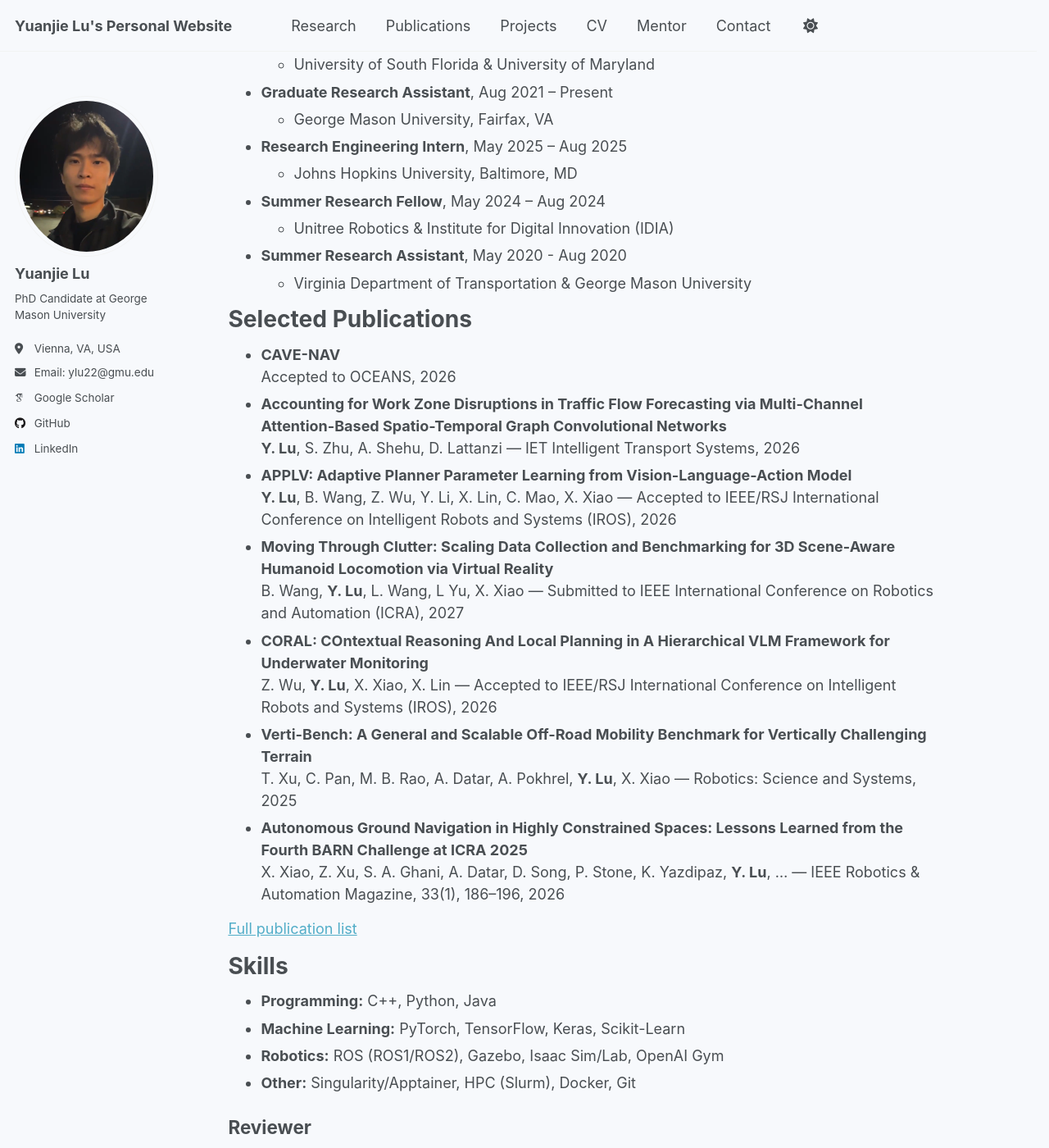
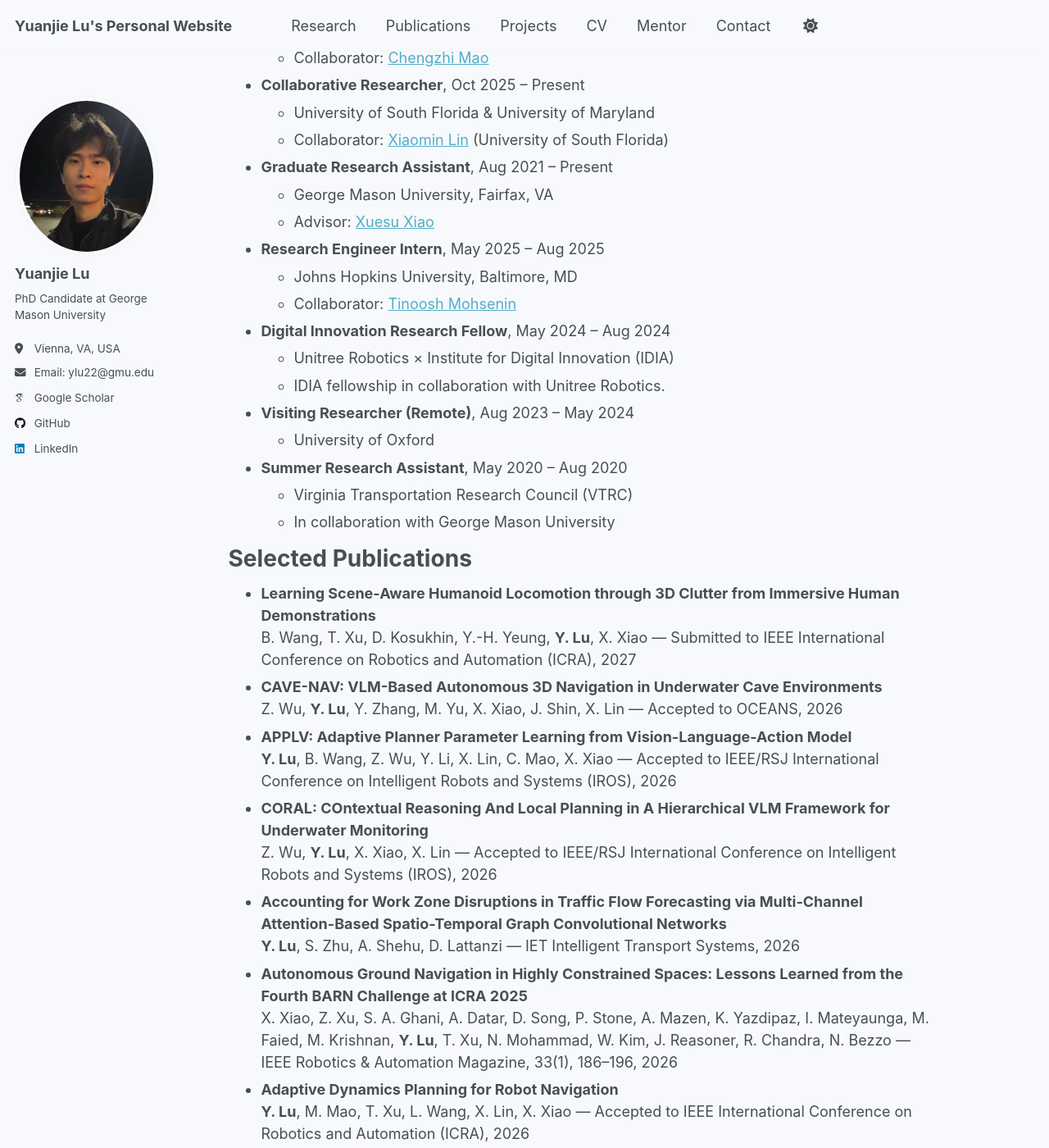
Before and after one commit to yuanjielu-64/yuanjielu-64.github.io, a Jekyll site: the page built from _pages/cv.md, in a window 1280 px wide and 1400 px high, scrolled down 627 px. Shown: the whole window at 82% size. Built offline with Jekyll 4.4.1, drawn with Linux system fonts in a browser that asks for light colours; some web fonts are replaced; a script that is not in the unit is left out; some of the changed text lies outside the part shown.

Commit message:
Publish approved CV and synchronized two-page PDF

```diff
--- a/_pages/cv.md
+++ b/_pages/cv.md
@@ -11,56 +11,72 @@ author_profile: true
 
 Education
 ======
-* **Ph.D. in Computer Science**, George Mason University, Fairfax, VA, USA (Aug 2021 – Present)
+* **Ph.D. in Computer Science**, George Mason University (Aug 2021 – Present)
   * Expected Graduation: Spring 2027
-  * Advisor: [Prof. Xuesu Xiao](https://cs.gmu.edu/~xiao/)
-  * Research Focus:
-    * Foundation Models for Embodied AI: LLM/VLM-based reasoning, planning, and adaptation for autonomous robots
-    * World Models for Embodied Intelligence: Learning predictive representations of the physical world for action-conditioned prediction, planning, and control
-    * Deep Reinforcement Learning for Robot Control: Adaptive and hierarchical control, policy learning, and sim-to-real transfer
-    * Machine Learning-Augmented Motion Planning: Integrating learned models, planning memory, and classical planners for efficient, executable motion
+  * Advisor: [Prof. Xuesu Xiao](https://people.cs.gmu.edu/~xiao/)
 
 * **M.S. in Computer Science**, George Mason University (Aug 2019 – May 2021)
+  * Advisors: Dr. David Lattanzi and Dr. Amarda Shehu
 
 Research & Work Experience
 ======
+* **Collaborative Researcher**, May 2026 – Present
+  * Microsoft Research Asia
+  * Collaborators: [Dongsheng Li](https://www.microsoft.com/en-us/research/people/dongsli/) and [Dongqi Han](https://www.microsoft.com/en-us/research/people/dongqihan/)
+
+* **Research Intern**, May 2026 – Aug 2026
+  * Microsoft Research Asia
+  * Collaborators: [Dongsheng Li](https://www.microsoft.com/en-us/research/people/dongsli/) and [Dongqi Han](https://www.microsoft.com/en-us/research/people/dongqihan/)
+
+* **Collaborative Researcher**, Jan 2026 – Present
+  * Rutgers University
+  * Collaborator: [Chengzhi Mao](https://chengzhi-mao.github.io/)
+
 * **Collaborative Researcher**, Oct 2025 – Present
   * University of South Florida & University of Maryland
+  * Collaborator: [Xiaomin Lin](https://xiaominlin.github.io/) (University of South Florida)
 
 * **Graduate Research Assistant**, Aug 2021 – Present
   * George Mason University, Fairfax, VA
+  * Advisor: [Xuesu Xiao](https://people.cs.gmu.edu/~xiao/)
 
-* **Research Engineering Intern**, May 2025 – Aug 2025
+* **Research Engineer Intern**, May 2025 – Aug 2025
   * Johns Hopkins University, Baltimore, MD
+  * Collaborator: [Tinoosh Mohsenin](https://eehpc.ece.jhu.edu/tinoosh-mohsenin/)
 
-* **Summer Research Fellow**, May 2024 – Aug 2024
-  * Unitree Robotics & Institute for Digital Innovation (IDIA)
+* **Digital Innovation Research Fellow**, May 2024 – Aug 2024
+  * Unitree Robotics × Institute for Digital Innovation (IDIA)
+  * IDIA fellowship in collaboration with Unitree Robotics.
 
-* **Summer Research Assistant**, May 2020 - Aug 2020
-  * Virginia Department of Transportation & George Mason University
+* **Visiting Researcher (Remote)**, Aug 2023 – May 2024
+  * University of Oxford
+
+* **Summer Research Assistant**, May 2020 – Aug 2020
+  * Virginia Transportation Research Council (VTRC)
+  * In collaboration with George Mason University
 
 Selected Publications
 ======
-* **CAVE-NAV**<br>
-  Accepted to OCEANS, 2026
+* **Learning Scene-Aware Humanoid Locomotion through 3D Clutter from Immersive Human Demonstrations**<br>
+  B. Wang, T. Xu, D. Kosukhin, Y.-H. Yeung, **Y. Lu**, X. Xiao — Submitted to IEEE International Conference on Robotics and Automation (ICRA), 2027
+
+* **CAVE-NAV: VLM-Based Autonomous 3D Navigation in Underwater Cave Environments**<br>
+  Z. Wu, **Y. Lu**, Y. Zhang, M. Yu, X. Xiao, J. Shin, X. Lin — Accepted to OCEANS, 2026
+
+* **APPLV: Adaptive Planner Parameter Learning from Vision-Language-Action Model**<br>
+  **Y. Lu**, B. Wang, Z. Wu, Y. Li, X. Lin, C. Mao, X. Xiao — Accepted to IEEE/RSJ International Conference on Intelligent Robots and Systems (IROS), 2026
+
+* **CORAL: COntextual Reasoning And Local Planning in A Hierarchical VLM Framework for Underwater Monitoring**<br>
+  Z. Wu, **Y. Lu**, X. Xiao, X. Lin — Accepted to IEEE/RSJ International Conference on Intelligent Robots and Systems (IROS), 2026
 
 * **Accounting for Work Zone Disruptions in Traffic Flow Forecasting via Multi-Channel Attention-Based Spatio-Temporal Graph Convolutional Networks**<br>
   **Y. Lu**, S. Zhu, A. Shehu, D. Lattanzi — IET Intelligent Transport Systems, 2026
 
-* **APPLV: Adaptive Planner Parameter Learning from Vision-Language-Action Model**<br>
-  **Y. Lu**, B. Wang, Z. Wu, Y. Li, X. Lin, C. Mao, X. Xiao — Accepted to IEEE/RSJ International Conference on Intelligent Robots and Systems (IROS), 2026
+* **Autonomous Ground Navigation in Highly Constrained Spaces: Lessons Learned from the Fourth BARN Challenge at ICRA 2025**<br>
+  X. Xiao, Z. Xu, S. A. Ghani, A. Datar, D. Song, P. Stone, A. Mazen, K. Yazdipaz, I. Mateyaunga, M. Faied, M. Krishnan, **Y. Lu**, T. Xu, N. Mohammad, W. Kim, J. Reasoner, R. Chandra, N. Bezzo — IEEE Robotics & Automation Magazine, 33(1), 186–196, 2026
 
-* **Moving Through Clutter: Scaling Data Collection and Benchmarking for 3D Scene-Aware Humanoid Locomotion via Virtual Reality**<br>
-   B. Wang, **Y. Lu**, L. Wang, L Yu, X. Xiao — Submitted to IEEE International Conference on Robotics and Automation (ICRA), 2027
-
-* **CORAL: COntextual Reasoning And Local Planning in A Hierarchical VLM Framework for Underwater Monitoring**<br>
-  Z. Wu, **Y. Lu**, X. Xiao, X. Lin — Accepted to IEEE/RSJ International Conference on Intelligent Robots and Systems (IROS), 2026
-
-* **Verti-Bench: A General and Scalable Off-Road Mobility Benchmark for Vertically Challenging Terrain**<br>
-  T. Xu, C. Pan, M. B. Rao, A. Datar, A. Pokhrel, **Y. Lu**, X. Xiao — Robotics: Science and Systems, 2025
-
-* **Autonomous Ground Navigation in Highly Constrained Spaces: Lessons Learned from the Fourth BARN Challenge at ICRA 2025**<br>
-  X. Xiao, Z. Xu, S. A. Ghani, A. Datar, D. Song, P. Stone, K. Yazdipaz, **Y. Lu**, … — IEEE Robotics & Automation Magazine, 33(1), 186–196, 2026
+* **Adaptive Dynamics Planning for Robot Navigation**<br>
+  **Y. Lu**, M. Mao, T. Xu, L. Wang, X. Lin, X. Xiao — Accepted to IEEE International Conference on Robotics and Automation (ICRA), 2026
 
 [Full publication list]({{ base_path }}/publications/)
 
@@ -73,9 +89,11 @@ Skills
 
 ## Reviewer
 
-* 2024/2025 IEEE International Conference on Robotics and Automation (ICRA)
-* 2024/2025 IEEE/RSJ International Conference on Intelligent Robots and Systems (IROS)
-* 2024/2025 IEEE Robotics and Automation Letters (RAL)
+Service period: 2024–2026
+
+* IEEE International Conference on Robotics and Automation (ICRA)
+* IEEE/RSJ International Conference on Intelligent Robots and Systems (IROS)
+* IEEE Robotics and Automation Letters (RAL)
 
 ## Leadership
 
```
Also changed, not shown: 1 other file.
